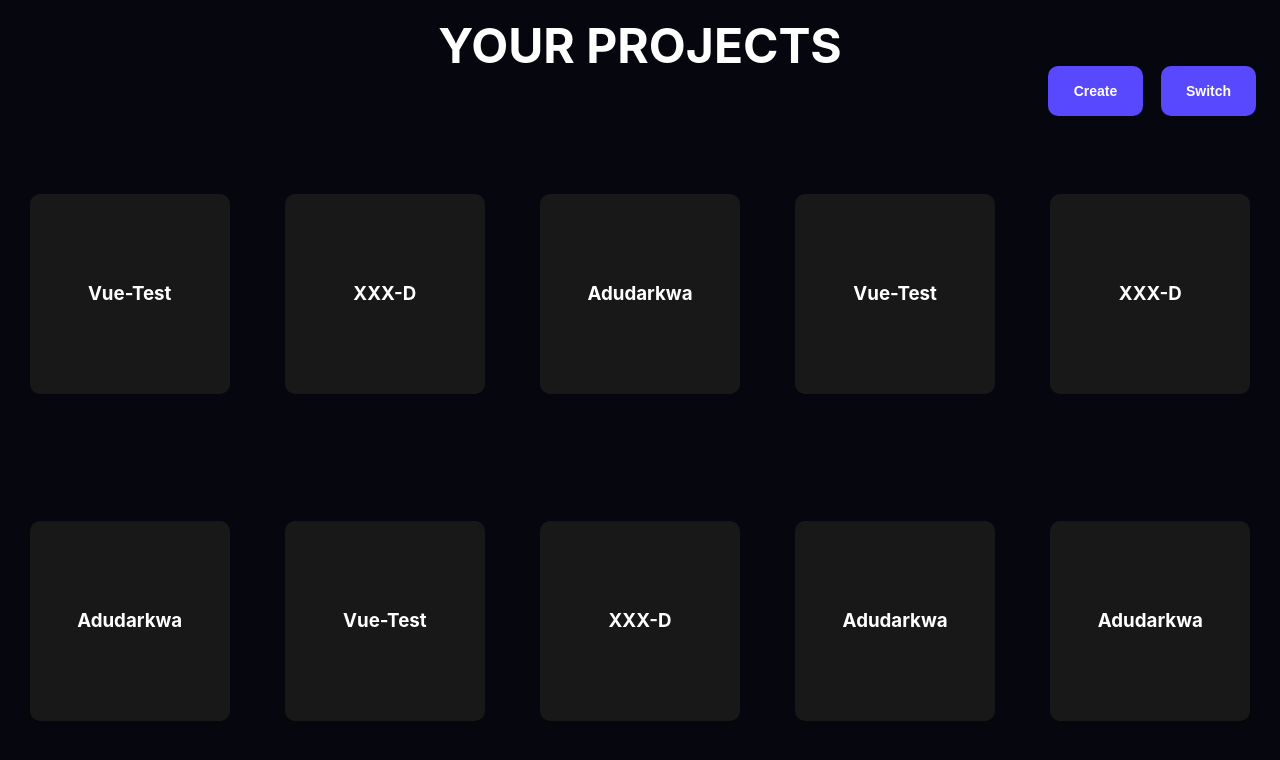
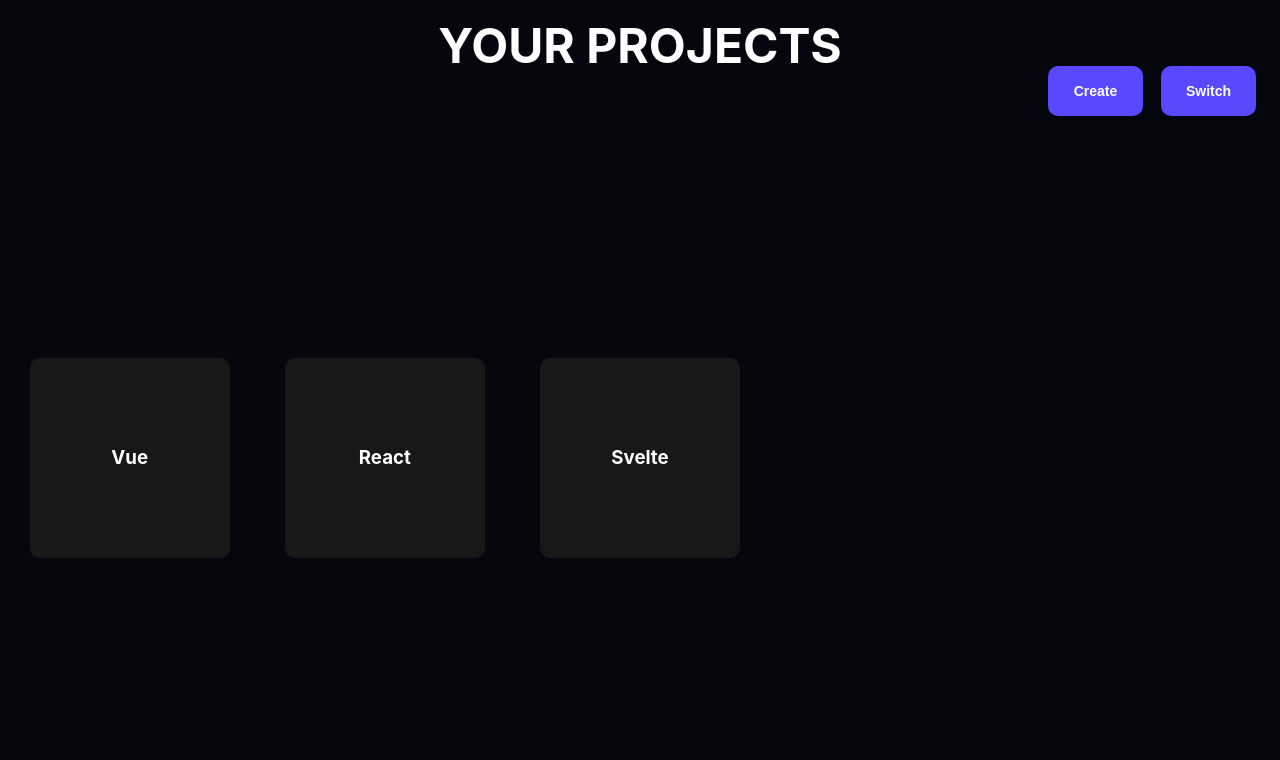
Before and after one commit to surtr1st/inisha, a Vue app: page / in a window 1280 px wide. Shown: the top 760 px of the page. Built offline with nearby package versions, Linux system fonts and the light colour scheme.

Commit message:
remove verbose data and use project service

```diff
--- a/src/views/Home.vue
+++ b/src/views/Home.vue
@@ -15,12 +15,12 @@
             :open="open"
             title="Create project"
             @close="closeModal">
-            <List :items="items" />
+            <List :items="templates" />
          </Modal>
       </section>
       <section class="home-body">
          <Project
-            v-for="project in projects"
+            v-for="project in projects()"
             :key="project"
             :name="project" />
       </section>
@@ -29,58 +29,15 @@
 
 <script setup lang="ts">
 import { ref } from 'vue';
+import { templates, useProject } from '../services';
 import Button from '../components/Button.vue';
 import Modal from '../components/Modal.vue';
 import Project from '../components/containers/Project.vue';
 import List from '../components/List.vue';
-import { TItemBox } from '../types';
 
-const projects = [
-   'Vue-Test',
-   'XXX-D',
-   'Adudarkwa',
-   'Vue-Test',
-   'XXX-D',
-   'Adudarkwa',
-   'Vue-Test',
-   'XXX-D',
-   'Adudarkwa',
+const open = ref(false);
 
-   'Adudarkwa',
-];
-const open = ref(false);
-const items = ref<TItemBox[]>([
-   {
-      label: 'Vue',
-      image: '',
-      event: () => console.log(),
-   },
-   {
-      label: 'React',
-      image: '',
-      event: () => console.log(),
-   },
-   {
-      label: 'Express',
-      image: '',
-      event: () => console.log(),
-   },
-   {
-      label: 'Nuxt',
-      image: '',
-      event: () => console.log(),
-   },
-   {
-      label: 'Nest',
-      image: '',
-      event: () => console.log(),
-   },
-   {
-      label: 'Next',
-      image: '',
-      event: () => console.log(),
-   },
-]);
+const [projects, _] = useProject()
 
 const closeModal = () => (open.value = !open.value);
 </script>
@@ -103,8 +60,7 @@
    overflow-y: auto;
    display: grid;
    grid-column: 1 / 2;
-   grid-template-columns: auto auto auto auto auto;
-   row-gap: 15px;
+   grid-template-columns: 1fr 1fr 1fr 1fr 1fr;
    place-items: center;
 }
 
@@ -117,3 +73,4 @@
    padding-right: 1rem;
 }
 </style>
+../services
```
